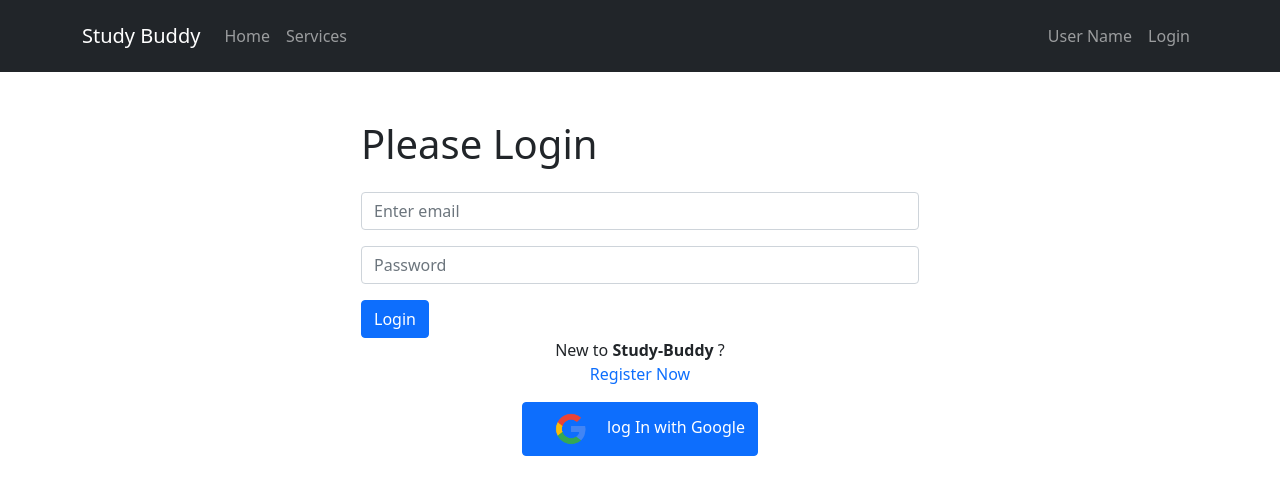
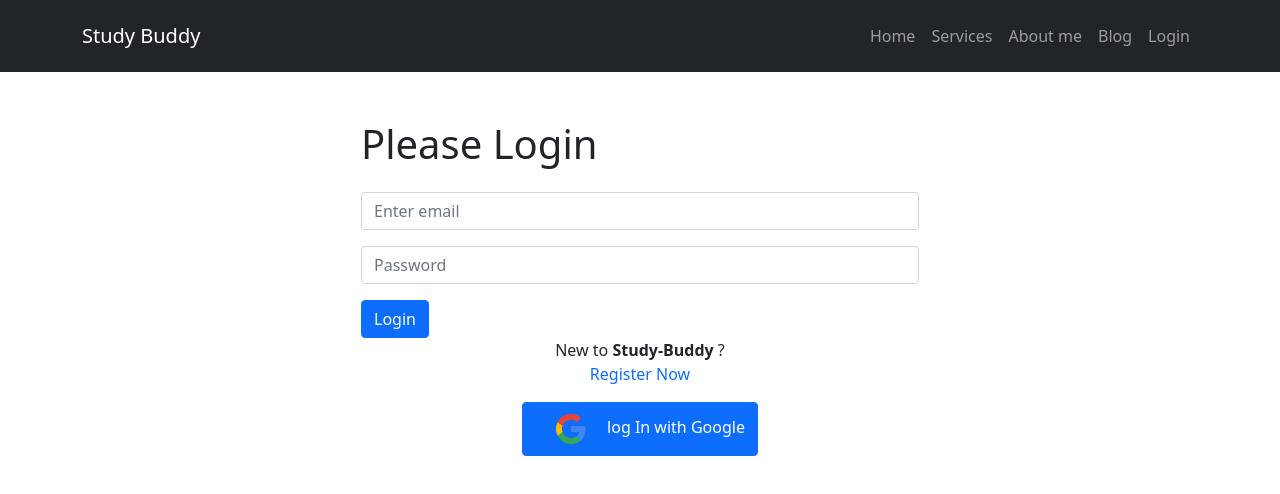
Before and after one commit to Rayhan-dev/indipendent-teacher-, a React (Create React App) app: page /login in a window 1280 px wide. Shown: the top 494 px of the page. Built offline with nearby package versions, Linux system fonts and the light colour scheme; no server answers.

Commit message:
added two more routes

```diff
--- a/src/App.js
+++ b/src/App.js
@@ -8,6 +8,8 @@ import NotFoundPage from "./Components/NotFoundPage/NotFoundPage";
 import SignUp from "./Components/SignUp/SignUp";
 import RequiredAuth from "./Components/RequiredAuth/RequiredAuth";
 import ServiceCheckOut from "./Components/ServiceCheckOut/ServiceCheckOut";
+import Aboutme from "./Components/Aboutme/Aboutme";
+import Blog from "./Components/Blog/Blog";
 
 function App() {
   return (
@@ -26,6 +28,8 @@ function App() {
             </RequiredAuth>
           }
         ></Route>
+        <Route path="/aboutme" element={<Aboutme></Aboutme>}></Route>
+        <Route path="/blog" element={<Blog></Blog>}></Route>
         <Route path="*" element={<NotFoundPage></NotFoundPage>}></Route>
       </Routes>
     </div>
--- /dev/null
+++ b/src/Components/Aboutme/Aboutme.js
@@ -0,0 +1,11 @@
+import React from 'react';
+
+const Aboutme = () => {
+    return (
+        <div>
+            about me page
+        </div>
+    );
+};
+
+export default Aboutme;
--- /dev/null
+++ b/src/Components/Blog/Blog.js
@@ -0,0 +1,11 @@
+import React from 'react';
+
+const Blog = () => {
+    return (
+        <div>
+            this is blog
+        </div>
+    );
+};
+
+export default Blog;
--- a/src/Components/Header/Header.js
+++ b/src/Components/Header/Header.js
@@ -9,7 +9,7 @@ const Header = () => {
   const [user] = useAuthState(auth);
   const handleSignOut = () => {
     signOut(auth);
-  }
+  };
   return (
     <div>
       <Navbar
@@ -26,23 +26,28 @@ const Header = () => {
           </Navbar.Brand>
           <Navbar.Toggle aria-controls="responsive-navbar-nav" />
           <Navbar.Collapse id="responsive-navbar-nav">
-            <Nav className="me-auto">
+            <Nav className="ms-auto">
               <Nav.Link as={Link} to={"/homePage"}>
                 Home
               </Nav.Link>
               <Nav.Link href="homePage#services">Services</Nav.Link>
+              <Nav.Link as={Link} to={"/aboutme"}>
+                About me
+              </Nav.Link>
+              <Nav.Link as={Link} to={"/blog"}>
+                Blog
+              </Nav.Link>
             </Nav>
             <Nav>
-              <Nav.Link>User Name</Nav.Link>
-              {user ?
+              {user ? (
                 <Nav.Link eventKey={2} onClick={handleSignOut}>
                   Sign Out
                 </Nav.Link>
-               :
+              ) : (
                 <Nav.Link eventKey={2} as={Link} to={"/login"}>
                   Login
                 </Nav.Link>
-              }
+              )}
             </Nav>
           </Navbar.Collapse>
         </Container>
--- a/src/Components/SocialLogin/SocialLogin.js
+++ b/src/Components/SocialLogin/SocialLogin.js
@@ -6,7 +6,7 @@ import auth from "../../firebase.init";
 
 const SocialLogin = () => {
     const navigate = useNavigate();
-    const [signInWithGoogle, user, loading, error] = useSignInWithGoogle(auth);
+    const [signInWithGoogle, user] = useSignInWithGoogle(auth);
     const handleSignInWithGoogle = () => {
         signInWithGoogle();
     }
```
